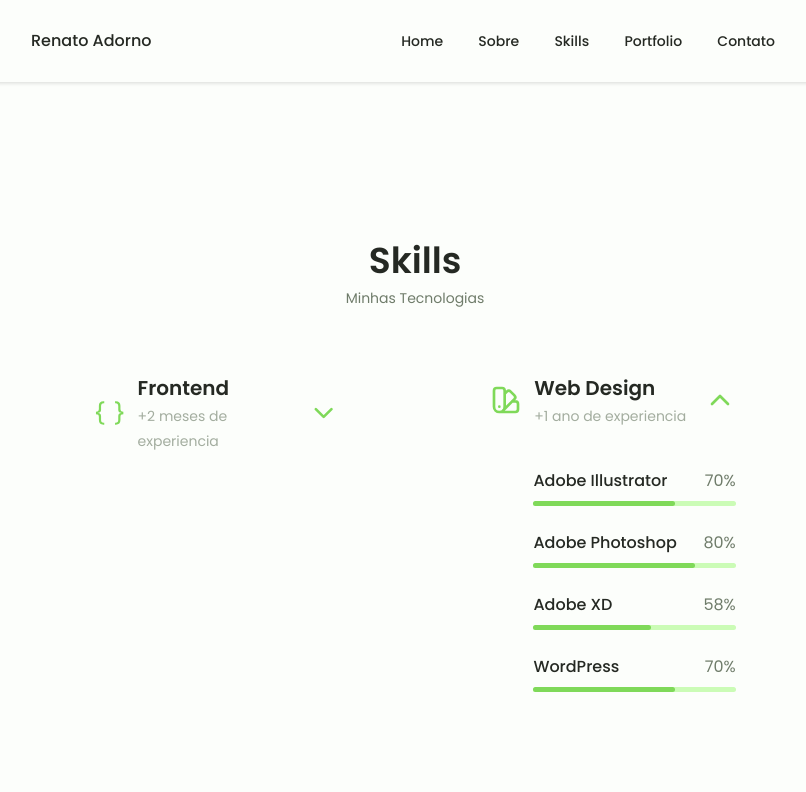
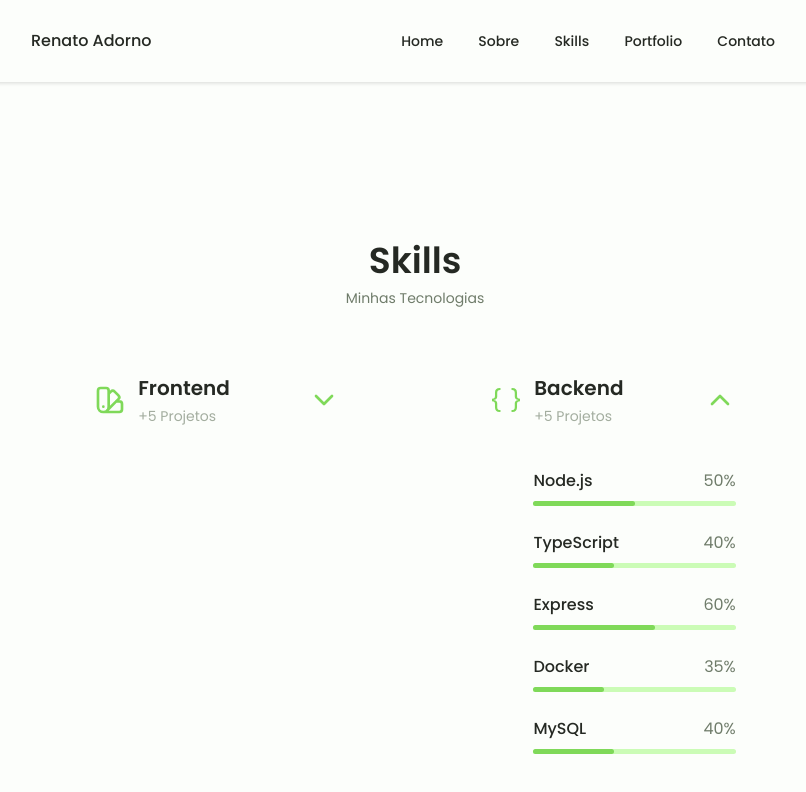
Before and after one commit to renatoadorno/portfolio-renatoAdorno, a React (Create React App) app: page / in a window 1280 px wide. Both pictures are taken after a click on the icon 944 px from the left and 1599 px from the top of the page. Shown: the part 1199-1991 px from the top of the page, without its empty margins (225-1031 px from the left). Built offline with nearby package versions, Linux system fonts and the light colour scheme.

Commit message:
feat: atualizando skills

```diff
--- a/src/components/Skills.jsx
+++ b/src/components/Skills.jsx
@@ -50,11 +50,11 @@ export default function Skills() {
         {skillsOne ? (
           <div className="skills__content skills__open">
             <div className="skills__header">
-              <BsBraces className="skills__icon" />
+              <HiOutlineColorSwatch className="skills__icon" />
 
               <div onClick={ toggleOne }>
                 <h1 className="skills__title">Frontend</h1>
-                <span className="skills__subtitle">+2 meses de experiencia</span>
+                <span className="skills__subtitle">+5 Projetos</span>
               </div>
 
               <FiChevronDown onClick={ toggleOne } className="skills__arrow" />
@@ -113,11 +113,11 @@ export default function Skills() {
         (
           <div className="skills__content skills__close">
             <div className="skills__header">
-              <BsBraces className="skills__icon" />
+              <HiOutlineColorSwatch className="skills__icon" />
 
               <div onClick={ toggleOne }>
                 <h1 className="skills__title">Frontend</h1>
-                <span className="skills__subtitle">+2 meses de experiencia</span>
+                <span className="skills__subtitle">+5 Projetos</span>
               </div>
 
               <FiChevronDown onClick={ toggleOne } className="skills__arrow" />
@@ -177,11 +177,11 @@ export default function Skills() {
         {skillsThree ? (
           <div className="skills__content skills__open">
             <div className="skills__header">
-              <HiOutlineColorSwatch className="skills__icon" />
+              <BsBraces className="skills__icon" />
 
               <div onClick={ toggleThree }>
-                <h1 className="skills__title">Web Design</h1>
-                <span className="skills__subtitle">+1 ano de experiencia</span>
+                <h1 className="skills__title">Backend</h1>
+                <span className="skills__subtitle">+5 Projetos</span>
               </div>
 
               <FiChevronDown onClick={ toggleThree } className="skills__arrow" />
@@ -189,47 +189,58 @@ export default function Skills() {
 
             <div className="skills__list grid">
 
-              {/* =====Adobe Illustrator===== */}
+              {/* =====Node.js===== */}
               <div className="skills__data">
                 <div className="skills__titles">
-                  <h3 className="skills__name">Adobe Illustrator</h3>
-                  <span className="skills__number">70%</span>
+                  <h3 className="skills__name">Node.js</h3>
+                  <span className="skills__number">50%</span>
                 </div>
                 <div className="skills__bar">
-                  <span className="skills__percentage skills__illustrator"></span>
+                  <span className="skills__percentage skills__node"></span>
                 </div>
               </div>
 
-              {/* =====Photoshop===== */}
+              {/* =====TypeScript===== */}
               <div className="skills__data">
                 <div className="skills__titles">
-                  <h3 className="skills__name">Adobe Photoshop</h3>
-                  <span className="skills__number">80%</span>
+                  <h3 className="skills__name">TypeScript</h3>
+                  <span className="skills__number">40%</span>
                 </div>
                 <div className="skills__bar">
-                  <span className="skills__percentage skills__photoshop"></span>
+                  <span className="skills__percentage skills__ts"></span>
                 </div>
               </div>
 
-              {/* =====Adobe XD===== */}
+              {/* =====Express===== */}
               <div className="skills__data">
                 <div className="skills__titles">
-                  <h3 className="skills__name">Adobe XD</h3>
-                  <span className="skills__number">58%</span>
+                  <h3 className="skills__name">Express</h3>
+                  <span className="skills__number">60%</span>
                 </div>
                 <div className="skills__bar">
-                  <span className="skills__percentage skills__xd"></span>
+                  <span className="skills__percentage skills__express"></span>
                 </div>
               </div>
 
-              {/* =====WordPress===== */}
+              {/* =====Docker===== */}
               <div className="skills__data">
                 <div className="skills__titles">
-                  <h3 className="skills__name">WordPress</h3>
-                  <span className="skills__number">70%</span>
+                  <h3 className="skills__name">Docker</h3>
+                  <span className="skills__number">35%</span>
                 </div>
                 <div className="skills__bar">
-                  <span className="skills__percentage skills__press"></span>
+                  <span className="skills__percentage skills__docker"></span>
+                </div>
+              </div>
+
+              {/* =====MySQL===== */}
+              <div className="skills__data">
+                <div className="skills__titles">
+                  <h3 className="skills__name">MySQL</h3>
+                  <span className="skills__number">40%</span>
+                </div>
+                <div className="skills__bar">
+                  <span className="skills__percentage skills__sql"></span>
                 </div>
               </div>
 
@@ -240,11 +251,11 @@ export default function Skills() {
         (
           <div className="skills__content skills__close">
             <div className="skills__header">
-              <HiOutlineColorSwatch className="skills__icon" />
+              <BsBraces className="skills__icon" />
 
               <div onClick={ toggleThree }>
-                <h1 className="skills__title">Web Design</h1>
-                <span className="skills__subtitle">+1 ano de experiencia</span>
+                <h1 className="skills__title">Backend</h1>
+                <span className="skills__subtitle">+5 Projetos</span>
               </div>
 
               <FiChevronDown onClick={ toggleThree } className="skills__arrow" />
@@ -252,47 +263,58 @@ export default function Skills() {
 
             <div className="skills__list grid">
 
-              {/* =====Adobe Illustrator===== */}
+              {/* =====Node.js===== */}
               <div className="skills__data">
                 <div className="skills__titles">
-                  <h3 className="skills__name">Adobe Illustrator</h3>
-                  <span className="skills__number">70%</span>
+                  <h3 className="skills__name">Node.js</h3>
+                  <span className="skills__number">50%</span>
                 </div>
                 <div className="skills__bar">
-                  <span className="skills__percentage skills__illustrator"></span>
+                  <span className="skills__percentage skills__node"></span>
                 </div>
               </div>
 
-              {/* =====Photoshop===== */}
+              {/* =====TypeScript===== */}
               <div className="skills__data">
                 <div className="skills__titles">
-                  <h3 className="skills__name">Adobe Photoshop</h3>
-                  <span className="skills__number">80%</span>
+                  <h3 className="skills__name">TypeScript</h3>
+                  <span className="skills__number">40%</span>
                 </div>
                 <div className="skills__bar">
-                  <span className="skills__percentage skills__photoshop"></span>
+                  <span className="skills__percentage skills__ts"></span>
                 </div>
               </div>
 
-              {/* =====Adobe XD===== */}
+              {/* =====Express===== */}
               <div className="skills__data">
                 <div className="skills__titles">
-                  <h3 className="skills__name">Adobe XD</h3>
-                  <span className="skills__number">58%</span>
+                  <h3 className="skills__name">Express</h3>
+                  <span className="skills__number">60%</span>
                 </div>
                 <div className="skills__bar">
-                  <span className="skills__percentage skills__xd"></span>
+                  <span className="skills__percentage skills__express"></span>
                 </div>
               </div>
 
-              {/* =====WordPress===== */}
+              {/* =====Docker===== */}
               <div className="skills__data">
                 <div className="skills__titles">
-                  <h3 className="skills__name">WordPress</h3>
-                  <span className="skills__number">70%</span>
+                  <h3 className="skills__name">Docker</h3>
+                  <span className="skills__number">35%</span>
                 </div>
                 <div className="skills__bar">
-                  <span className="skills__percentage skills__press"></span>
+                  <span className="skills__percentage skills__docker"></span>
+                </div>
+              </div>
+
+              {/* =====MySQL===== */}
+              <div className="skills__data">
+                <div className="skills__titles">
+                  <h3 className="skills__name">MySQL</h3>
+                  <span className="skills__number">40%</span>
+                </div>
+                <div className="skills__bar">
+                  <span className="skills__percentage skills__sql"></span>
                 </div>
               </div>
 
--- a/src/css/index.css
+++ b/src/css/index.css
@@ -551,19 +551,23 @@ textarea {
 }
 
 .skills__ts {
-  width: 10%;
+  width: 40%;
 }
 
 .skills__node {
-  width: 0%;
+  width: 50%;
+}
+
+.skills__express {
+  width: 60%;
 }
 
 .skills__docker {
-  width: 0%;
+  width: 35%;
 }
 
 .skills__sql {
-  width: 0%;
+  width: 40%;
 }
 
 .skills__mongo {
```
